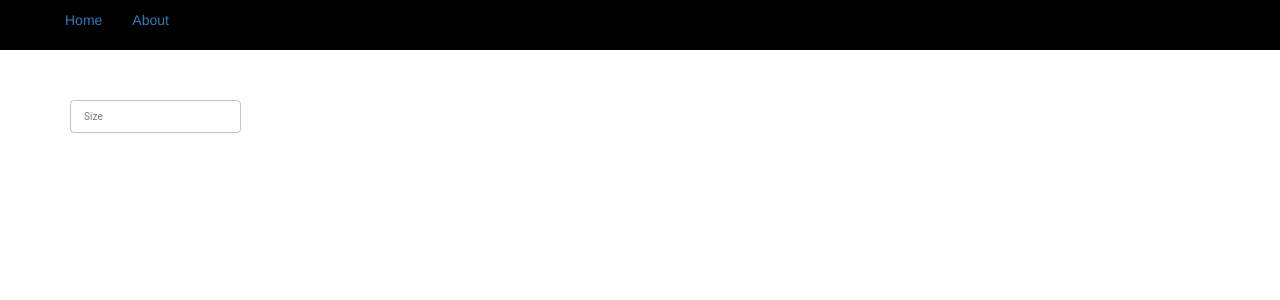
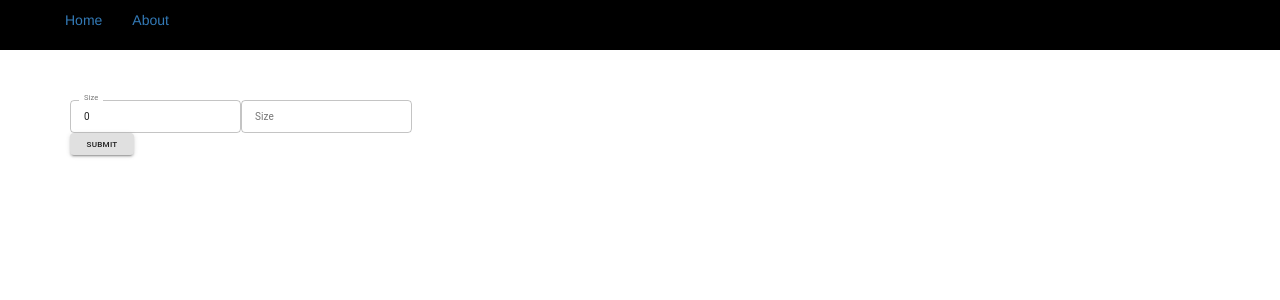
Before and after one commit to yotechltd/my, a Next.js app: page / in a window 1280 px wide. Shown: the top 300 px of the page. Built offline with nearby package versions, Linux system fonts and the light colour scheme.

Commit message:
ui material ui

```diff
--- a/pages/index.js
+++ b/pages/index.js
@@ -1,8 +1,19 @@
 import { server } from '../config'
 import ArticleList from '../components/ArticleList'
 import classes from "../styles/About.module.css"
-import { Box, TextField } from '@material-ui/core';
+import { Box, Button, TextField } from '@material-ui/core';
+import { useState } from 'react';
 export default function Home({ articles }) {
+  let [cost, setCost] = useState(0);
+  let [details, setDetails] = useState("");
+  const onChangeHandler = (event)=>{
+    event.preventDefault();
+    event.target.name == "cost" ? setCost(+event.target.value) : setDetails(event.target.value);
+  }
+  const onSave = (event)=> {
+    event.preventDefault();
+    console.log("You submitted cost ",cost , "And details ", details )
+  }
   return (
     <div className='container d-flex' >
       <Box>
@@ -10,10 +21,24 @@ export default function Home({ articles }) {
           label="Size"
           id="outlined-size-small"
           variant="outlined"
+          size="small"
+          name='cost'
+          onChange={onChangeHandler}
+          value = {cost}
+        />
+        <TextField
+          label="Size"
+          id="outlined-size-small"
+          variant="outlined"
           defaultValue=""
           size="small"
+          name='details'
+          onChange={onChangeHandler}
+          value={details}
         />
       </Box>
+      <Button variant="contained" size="small" onClick={onSave}>Submit</Button>
+
       {/* <ArticleList articles={articles} /> */}
     </div>
   )
```
